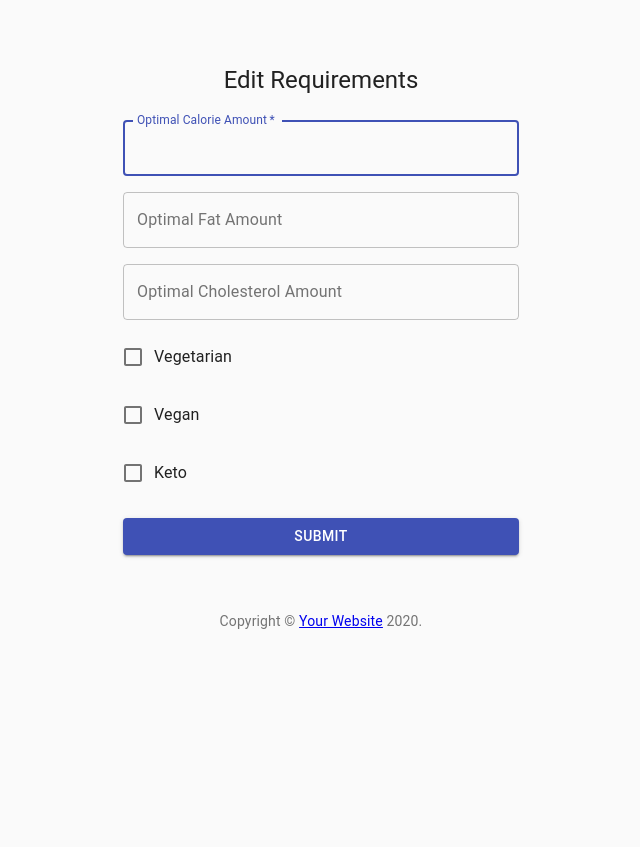
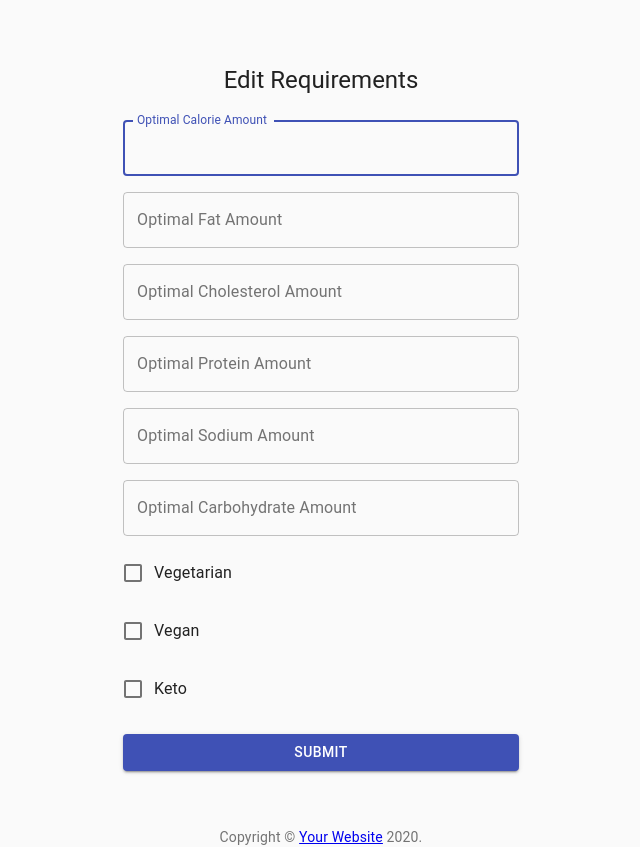
Before and after one commit to BradRaynaud/Team_Abraca-Data, a Next.js app in the folder frontend/: page /EditReqs in a window 1280 px wide. Shown: the whole page, without its empty margins (319-959 px from the left). Before the commit the page ends 800 px from the top, so only its background shows below. Built offline with nearby package versions, Linux system fonts and the light colour scheme.

Commit message:
Added the last three boxes to the edit requirements page

```diff
--- a/frontend/pages/EditReqs.js
+++ b/frontend/pages/EditReqs.js
@@ -69,7 +69,6 @@ export default function SignUp() {
               <TextField
                 name="calorie"
                 variant="outlined"
-                required
                 fullWidth
                 id="calorie"
                 label="Optimal Calorie Amount"
@@ -92,6 +91,33 @@ export default function SignUp() {
                 id="cholesterol"
                 label="Optimal Cholesterol Amount"
                 name="cholesterol"
+              />
+            </Grid>
+            <Grid item xs={12}>
+              <TextField
+                variant="outlined"
+                fullWidth
+                id="protein"
+                label="Optimal Protein Amount"
+                name="protein"
+              />
+            </Grid>
+            <Grid item xs={12}>
+              <TextField
+                variant="outlined"
+                fullWidth
+                id="sodium"
+                label="Optimal Sodium Amount"
+                name="sodium"
+              />
+            </Grid>
+            <Grid item xs={12}>
+              <TextField
+                variant="outlined"
+                fullWidth
+                id="carbohydrate"
+                label="Optimal Carbohydrate Amount"
+                name="carbohydrate"
               />
             </Grid>
             <Grid item xs={12}>
```
